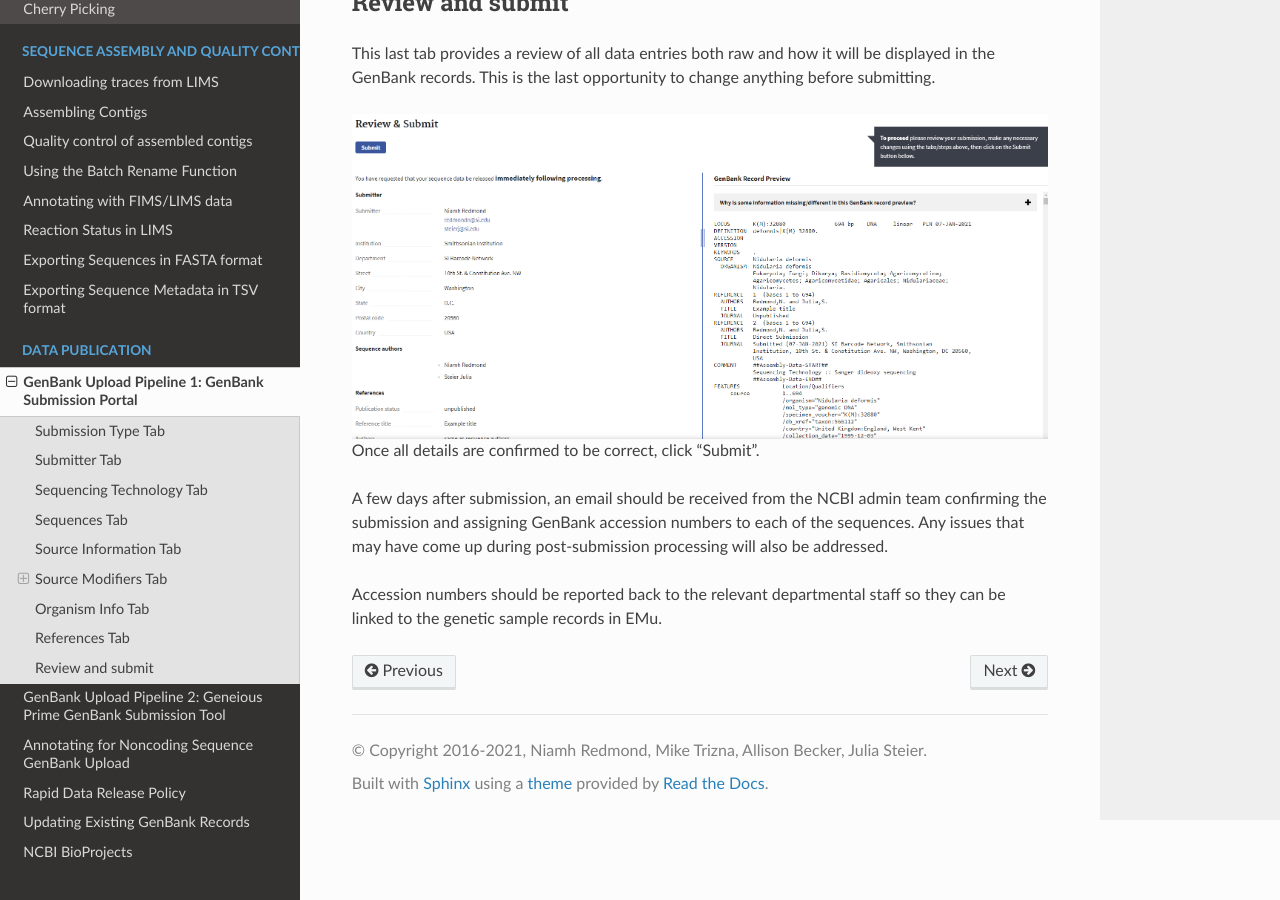
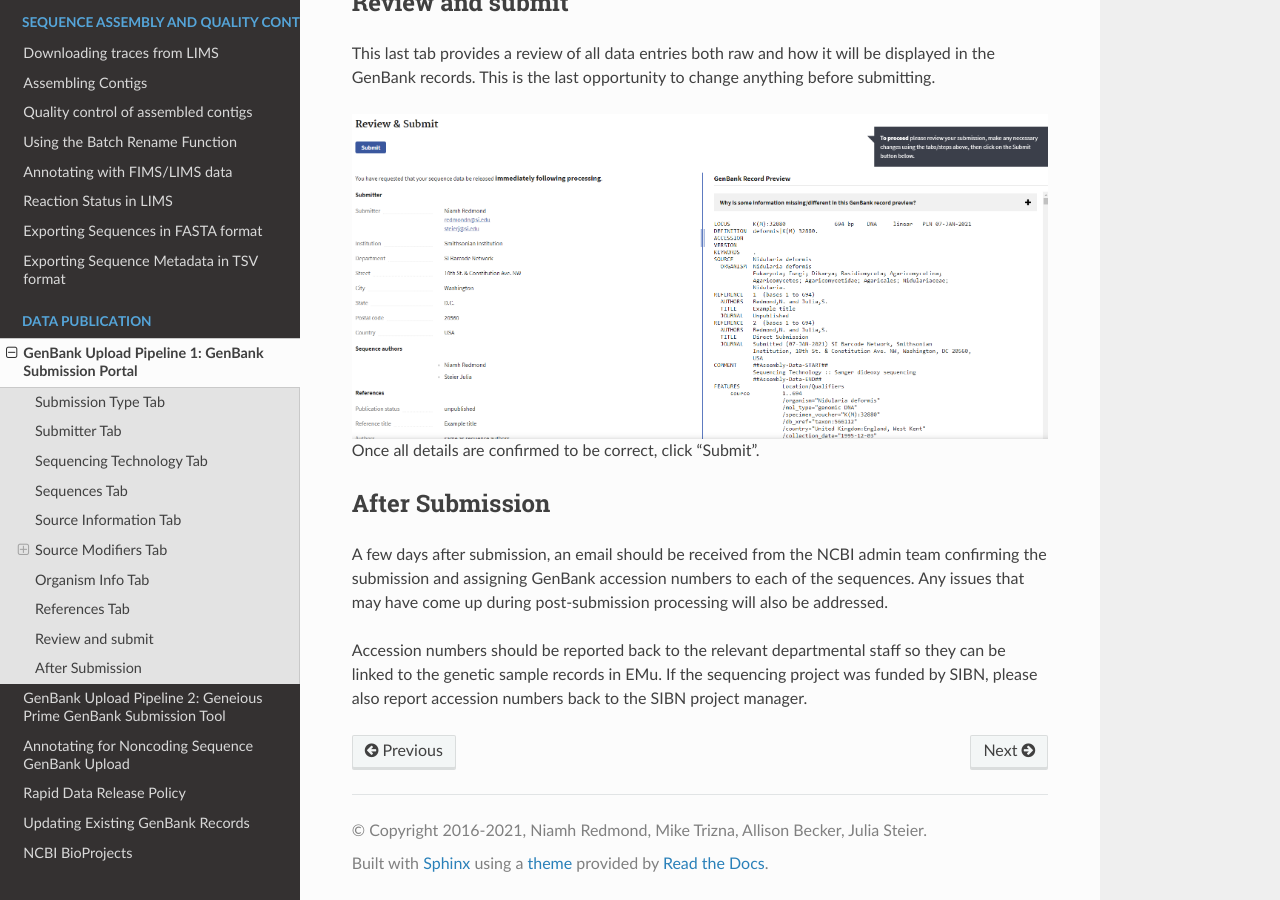
Before and after one commit to SIBarcodeNetwork/ReadtheDocsMaster, a Sphinx documentation site: the page built from Docs/gb_upload_sub_portal.rst, in a window 1280 px wide and 900 px high, scrolled down 9706 px. Built offline with Sphinx 7.4.7 and the Read the Docs theme 2.0.0, drawn with Linux system fonts in a browser that asks for light colours.

Commit message:
Update gb_upload_sub_portal.rst

```diff
--- a/Docs/gb_upload_sub_portal.rst
+++ b/Docs/gb_upload_sub_portal.rst
@@ -215,6 +215,10 @@ This last tab provides a review of all data entries both raw and how it will be
 
 Once all details are confirmed to be correct, click “Submit”.
 
+
+After Submission
+-----------------
+
 A few days after submission, an email should be received from the NCBI admin team confirming the submission and assigning GenBank accession numbers to each of the sequences. Any issues that may have come up during post-submission processing will also be addressed.
 
-Accession numbers should be reported back to the relevant departmental staff so they can be linked to the genetic sample records in EMu.
+Accession numbers should be reported back to the relevant departmental staff so they can be linked to the genetic sample records in EMu. If the sequencing project was funded by SIBN, please also report accession numbers back to the SIBN project manager.
```
